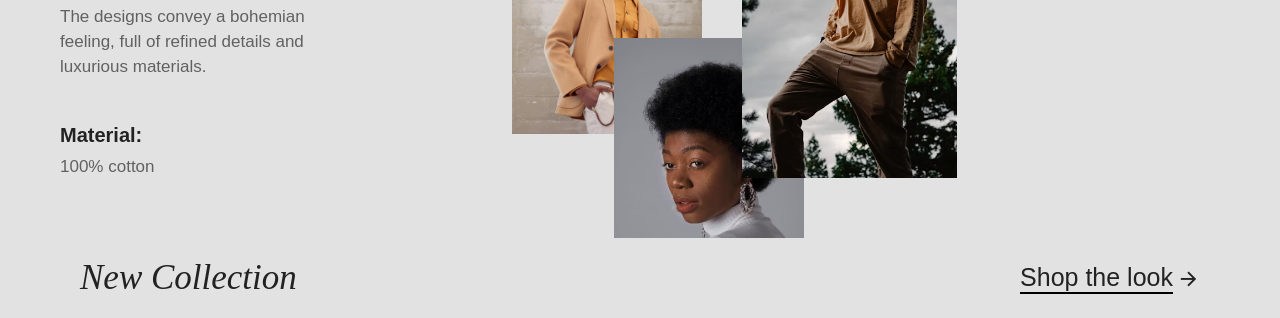
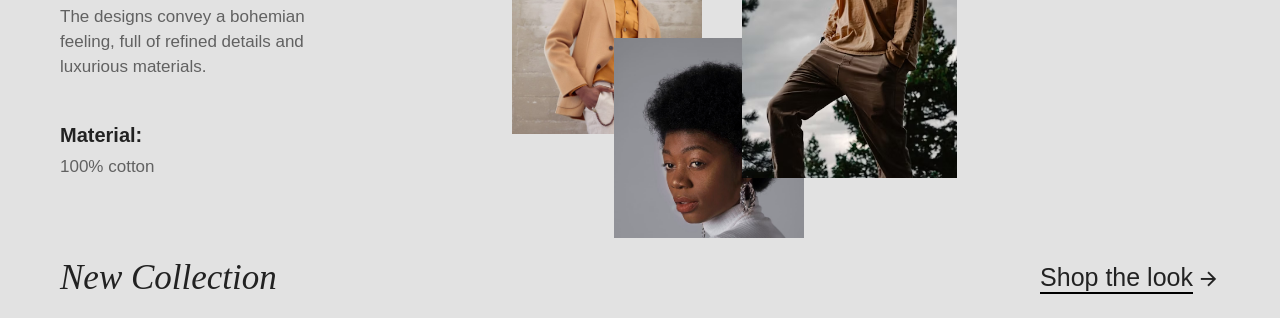
Before and after one commit to WajahatAli8710/Assignment-3, a plain HTML site: page index.html in a window 1280 px wide. Shown: the part 482-800 px from the top of the page. Drawn offline with nearby package versions, Linux system fonts and the light colour scheme; a web font is replaced by a local one.

Commit message:
fix buge

```diff
--- a/style.css
+++ b/style.css
@@ -110,7 +110,7 @@ body {
   position: absolute;
   bottom: 0;
   width: 100%;
-  padding: 20px 80px;
+  padding: 20px 60px;
   align-items: center;
 }
 #secondDev {
```
